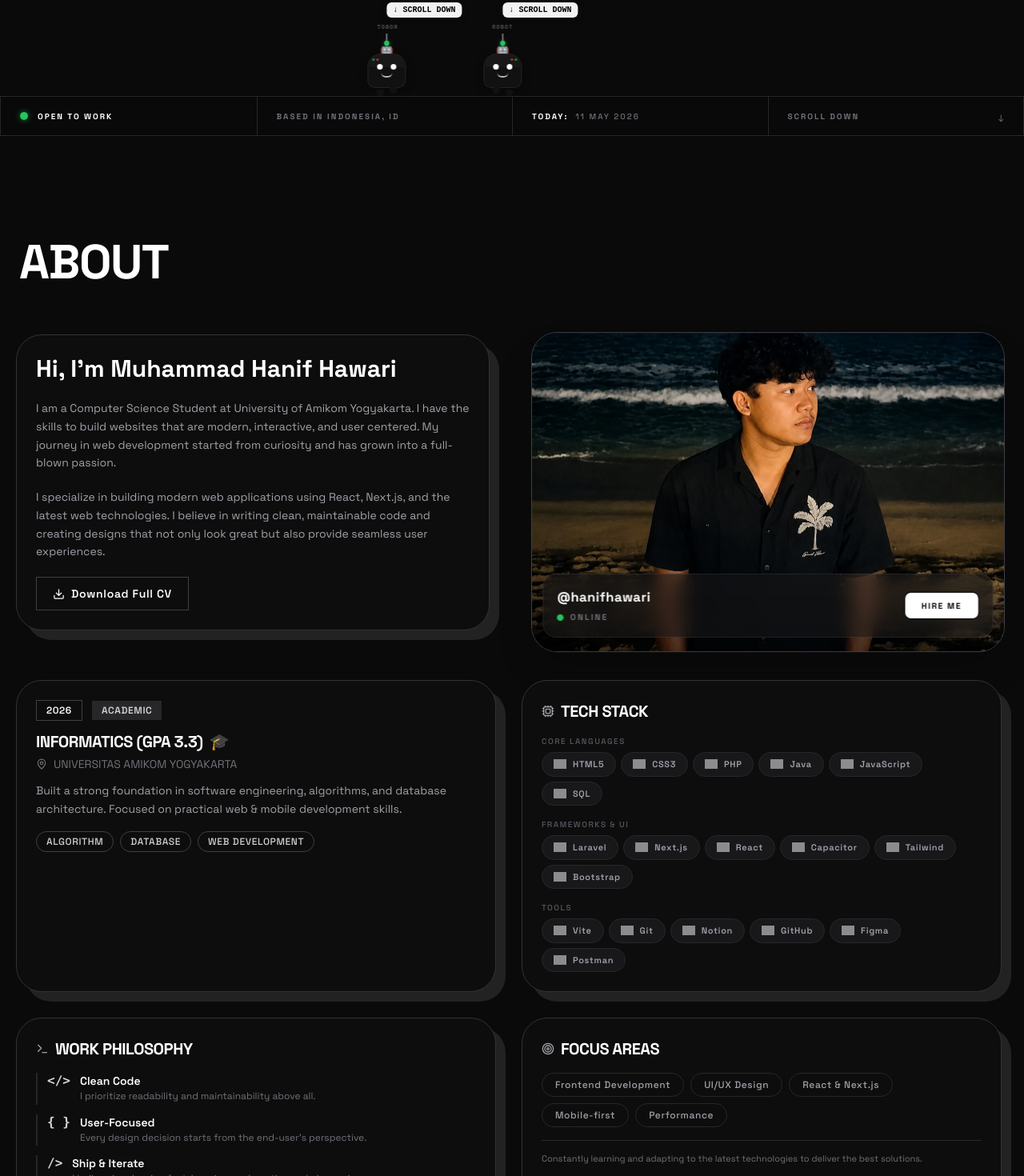
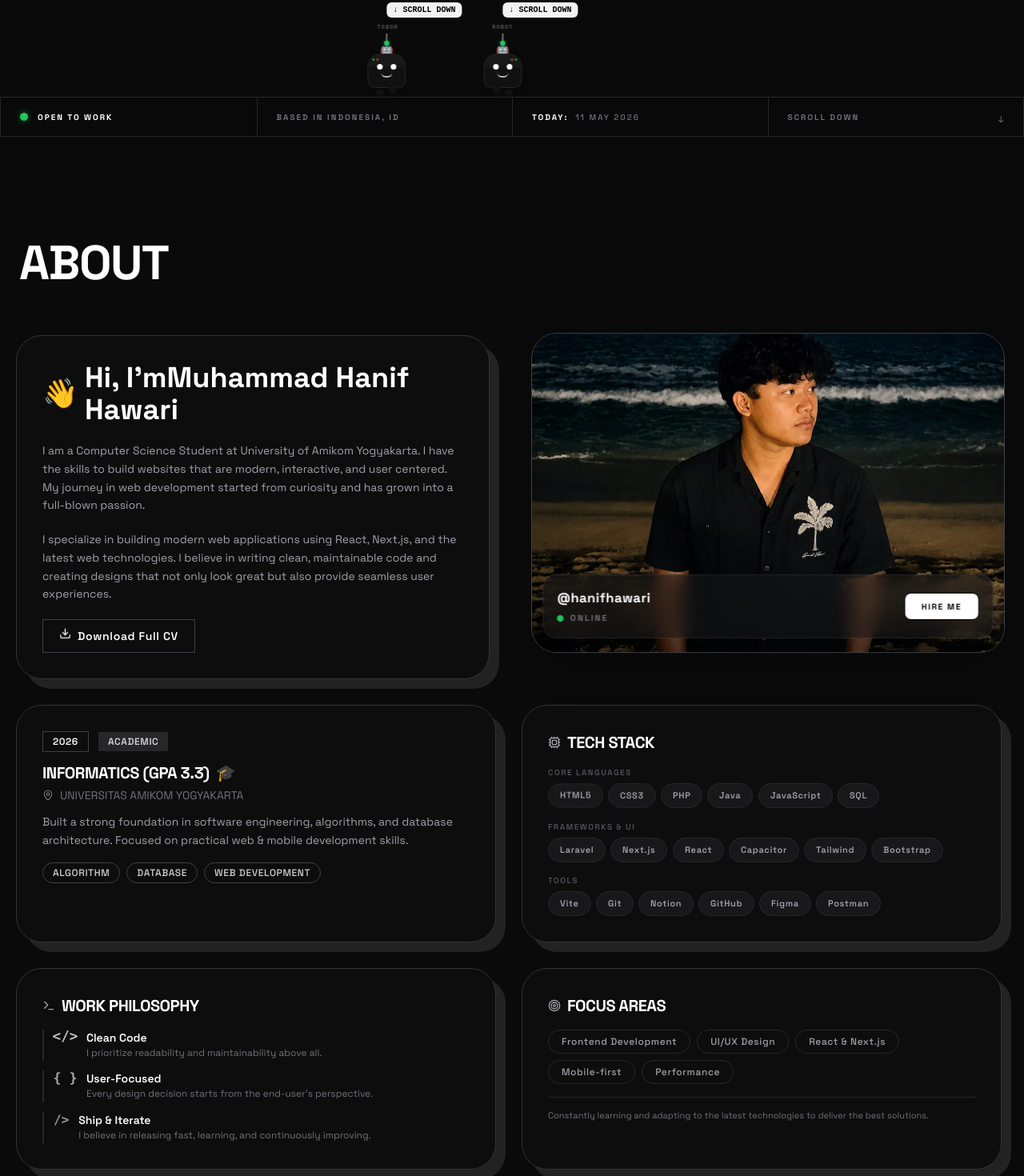
Before and after one commit to HanifHawari/portofolio, a Next.js app: page / in a window 1280 px wide. Shown: the part 680-2150 px from the top of the page at 80% size. Built offline with nearby package versions, Linux system fonts and the light colour scheme; grey boxes are pictures that could not be loaded.

Commit message:
edit elemen

```diff
--- a/package.json
+++ b/package.json
@@ -9,7 +9,6 @@
     "lint": "next lint"
   },
   "dependencies": {
-    "@emailjs/browser": "^4.4.1",
     "framer-motion": "^12.38.0",
     "geist": "^1.7.0",
     "lucide-react": "^1.14.0",
--- a/src/app/globals.css
+++ b/src/app/globals.css
@@ -2,9 +2,6 @@
 @tailwind components;
 @tailwind utilities;
 
-
-
-/* Mode Gelap (Default) */
 :root,
 [data-theme="dark"] {
   --background: #0a0a0a;
@@ -41,7 +38,6 @@
   --tech-icon-filter: brightness(0) invert(1);
 }
 
-/* Mode Terang */
 [data-theme="light"] {
   --background: #f0f0f0;
   --foreground: #0a0a0a;
@@ -63,7 +59,6 @@
   --status-bar-border: rgba(0, 0, 0, 0.08);
   --bubble-bg: rgba(10, 10, 10, 0.9);
   --bubble-color: #fff;
-  /* Inversi skala zinc */
   --zinc-50: #18181b;
   --zinc-100: #27272a;
   --zinc-200: #3f3f46;
@@ -77,7 +72,6 @@
   --zinc-950: #fafafa;
   --tech-icon-filter: brightness(0);
 }
-
 
 * {
   margin: 0;
@@ -100,7 +94,6 @@ body {
   transition: background 0.3s ease, color 0.3s ease;
 }
 
-/* Scrollbar Kustom */
 ::-webkit-scrollbar {
   width: 6px;
 }
@@ -118,15 +111,12 @@ body {
   background: var(--scrollbar-thumb-hover);
 }
 
-/* Animasi denyut Open to Work */
 @keyframes pulse-dot {
-
   0%,
   100% {
     opacity: 1;
     transform: scale(1);
   }
-
   50% {
     opacity: 0.5;
     transform: scale(1.5);
@@ -137,14 +127,11 @@ body {
   animation: pulse-dot 2s ease-in-out infinite;
 }
 
-/* Animasi mengapung */
 @keyframes float {
-
   0%,
   100% {
     transform: translateY(0px);
   }
-
   50% {
     transform: translateY(-10px);
   }
@@ -154,14 +141,11 @@ body {
   animation: float 3s ease-in-out infinite;
 }
 
-/* Panah memantul */
 @keyframes bounce-arrow {
-
   0%,
   100% {
     transform: translateY(0);
   }
-
   50% {
     transform: translateY(6px);
   }
@@ -171,13 +155,80 @@ body {
   animation: bounce-arrow 1.5s ease-in-out infinite;
 }
 
-/* Seleksi */
+@keyframes slide-right-continuous {
+  0%,
+  100% {
+    transform: translateX(0);
+  }
+  50% {
+    transform: translateX(4px);
+  }
+}
+
+.animate-slide-right {
+  animation: slide-right-continuous 1.5s ease-in-out infinite;
+}
+
+@keyframes slide-diagonal-continuous {
+  0%,
+  100% {
+    transform: translate(0, 0);
+  }
+  50% {
+    transform: translate(3px, -3px);
+  }
+}
+
+.animate-slide-diagonal {
+  animation: slide-diagonal-continuous 1.5s ease-in-out infinite;
+}
+
+@keyframes wiggle-continuous {
+  0%,
+  100% {
+    transform: rotate(-3deg);
+  }
+  50% {
+    transform: rotate(3deg) scale(1.1);
+  }
+}
+
+.animate-wiggle {
+  animation: wiggle-continuous 2s ease-in-out infinite;
+}
+
+@keyframes pulse-icon-continuous {
+  0%,
+  100% {
+    transform: scale(1);
+  }
+  50% {
+    transform: scale(1.15);
+  }
+}
+
+.animate-pulse-icon {
+  animation: pulse-icon-continuous 1.5s ease-in-out infinite;
+}
+
+@keyframes tech-wave {
+  0% { transform: translateY(0); }
+  10% { transform: translateY(-6px); }
+  20% { transform: translateY(0); }
+  100% { transform: translateY(0); }
+}
+
+.tech-wave-anim {
+  animation: tech-wave 4s ease-in-out infinite;
+  animation-delay: calc(var(--wave-index) * 0.1s);
+  will-change: transform;
+}
+
 ::selection {
   background: rgba(128, 128, 128, 0.2);
   color: var(--foreground);
 }
 
-/* Garis bawah tautan */
 .nav-link {
   position: relative;
 }
@@ -197,34 +248,25 @@ body {
   width: 100%;
 }
 
-/* Kartu efek kaca */
 .glass {
   background: var(--card-bg);
   border: 1px solid var(--border);
   backdrop-filter: blur(12px);
 }
 
-/* Efek cahaya tombol */
 .btn-glow:hover {
   box-shadow: 0 0 20px rgba(128, 128, 128, 0.15);
 }
 
-/* Sistem Desain Border Terpadu */
-
-/* Stroke Teks Nama Besar */
-/* Mode gelap: stroke putih */
 .giant-name {
   -webkit-text-stroke: 4px white;
 }
 
-/* Mode terang: stroke hitam */
 [data-theme="light"] .giant-name {
   -webkit-text-stroke: 4px #0a0a0a;
   color: #0a0a0a;
 }
 
-/* Sistem Border Bayangan 3D */
-/* Mode gelap: bayangan abu-abu */
 [data-theme="dark"] {
   --border-3d-shadow: 0px 0px 0px rgba(0, 0, 0, 0);
   --border-3d-shadow-hover: 12px 12px 0px rgba(128, 128, 128, 0.2);
@@ -233,7 +275,6 @@ body {
   --card-bg-solid: #0d0d0d;
 }
 
-/* Mode terang: bayangan hitam tebal */
 [data-theme="light"] {
   --border-3d-shadow: 0px 0px 0px #000000;
   --border-3d-shadow-hover: 12px 12px 0px #000000;
@@ -242,46 +283,23 @@ body {
   --card-bg-solid: #ffffff;
 }
 
-/* Animasi bayangan 3D kartu bagian */
 .section-card {
   position: relative;
   overflow: hidden;
   border-radius: 32px;
   background: var(--card-bg-solid);
-  border: var(--card-border, 1px solid var(--border-strong));
-  box-shadow: var(--border-3d-shadow) !important;
-  transition: all 0.3s cubic-bezier(0.34, 1.56, 0.64, 1);
+  transform: translate(-4px, -4px);
+  border: var(--card-border-hover, 2px solid var(--foreground)) !important;
+  box-shadow: var(--border-3d-shadow-hover) !important;
+  transition: none;
 }
 
-.section-card:hover {
-  transform: translate(-6px, -6px);
-  border: var(--card-border-hover, 2px solid var(--foreground));
-  box-shadow: var(--border-3d-shadow-hover) !important;
-}
-
-/* Mobile: bayangan 3D diterapkan permanen, animasi hover dinonaktifkan */
 @media (max-width: 767px) {
-  .section-card {
-    transform: translate(-4px, -4px);
-    border: var(--card-border-hover, 2px solid var(--foreground)) !important;
-    box-shadow: var(--border-3d-shadow-hover) !important;
-    transition: none;
-  }
-
-  .section-card:hover {
-    transform: translate(-4px, -4px);
-    border: var(--card-border-hover, 2px solid var(--foreground)) !important;
-    box-shadow: var(--border-3d-shadow-hover) !important;
-  }
-
-  /* Sembunyikan robot berjalan di mobile */
   .desktop-only-robot {
     display: none !important;
   }
 }
 
-
-/* Lencana gaya terminal */
 .badge-sharp {
   display: inline-flex;
   align-items: center;
@@ -302,7 +320,6 @@ body {
   color: var(--foreground);
 }
 
-/* Lencana kapsul */
 .badge-pill {
   display: inline-flex;
   align-items: center;
@@ -318,7 +335,6 @@ body {
   transition: border-color 0.2s ease, color 0.2s ease;
 }
 
-/* Input gaya terminal */
 .input-terminal {
   width: 100%;
   padding: 12px 4px;
@@ -336,7 +352,6 @@ body {
   border-bottom-color: var(--foreground);
 }
 
-/* Gaya fokus input */
 input:focus,
 textarea:focus,
 select:focus {
@@ -344,19 +359,16 @@ select:focus {
   border-color: var(--foreground) !important;
 }
 
-/* Kontainer canvas Matter.js */
 .matter-canvas canvas {
   display: block;
 }
 
-/* Transisi tema elemen */
 *,
 *::before,
 *::after {
   transition: background-color 0.3s ease, border-color 0.3s ease, color 0.3s ease;
 }
 
-/* Kecuali untuk animasi */
 .no-theme-transition,
 .no-theme-transition *,
 motion,
@@ -364,7 +376,6 @@ motion,
   transition: none !important;
 }
 
-/* Pola grid latar belakang */
 [data-theme="light"] body {
   background-image:
     linear-gradient(var(--grid-color) 1px, transparent 1px),
@@ -376,26 +387,20 @@ motion,
   background-image: none;
 }
 
-/* Animasi getar robot */
 @keyframes robot-shake {
-
   0%,
   100% {
     transform: translateX(0);
   }
-
   20% {
     transform: translateX(-3px) rotate(-3deg);
   }
-
   40% {
     transform: translateX(3px) rotate(3deg);
   }
-
   60% {
     transform: translateX(-2px) rotate(-2deg);
   }
-
   80% {
     transform: translateX(2px) rotate(2deg);
   }
@@ -405,7 +410,6 @@ motion,
   animation: robot-shake 0.4s ease-in-out;
 }
 
-/* Tombol ganti tema */
 .theme-toggle-btn {
   display: flex;
   align-items: center;
@@ -425,7 +429,6 @@ motion,
   border-color: var(--text-subtle);
 }
 
-/* Pilihan bahasa kapsul */
 .lang-pill {
   display: flex;
   align-items: center;
@@ -461,8 +464,6 @@ motion,
 .lang-pill-btn.inactive:hover {
   color: var(--foreground);
 }
-
-/* Override bagian mode terang */
 
 [data-theme="light"] .bg-\[\#0a0a0a\],
 [data-theme="light"] section.bg-\[\#0a0a0a\],
@@ -530,12 +531,10 @@ motion,
   --tw-gradient-from: #e4e4e7 !important;
 }
 
-/* Overlay gradasi hero mode terang */
 [data-theme="light"] .from-blue-950\/10 {
   --tw-gradient-from: rgba(23, 37, 84, 0.05) !important;
 }
 
-/* State hover mode terang */
 [data-theme="light"] .hover\:bg-white\/5:hover {
   background-color: rgba(0, 0, 0, 0.05) !important;
 }
@@ -552,7 +551,6 @@ motion,
   color: #0a0a0a !important;
 }
 
-/* Kartu bagian About */
 [data-theme="light"] .border-zinc-800.bg-zinc-950 {
   background-color: #ffffff !important;
   border-color: #d4d4d8 !important;
@@ -562,7 +560,6 @@ motion,
   border-color: #ffffff !important;
 }
 
-/* Tombol unduh */
 [data-theme="light"] .hover\:bg-white:hover {
   background-color: #0a0a0a !important;
 }
@@ -571,7 +568,6 @@ motion,
   color: #ffffff !important;
 }
 
-/* Tombol rekrut kartu */
 [data-theme="light"] .bg-white.text-black {
   background-color: #0a0a0a !important;
   color: #ffffff !important;
@@ -581,7 +577,6 @@ motion,
   background-color: #27272a !important;
 }
 
-/* Scrollbar mode terang */
 [data-theme="light"] ::-webkit-scrollbar-track {
   background: #f0f0f0;
 }
@@ -594,14 +589,11 @@ motion,
   background: #71717a;
 }
 
-
-/* Footer mode terang */
 [data-theme="light"] .border-zinc-800.bg-\[\#0a0a0a\] {
   background-color: var(--background) !important;
   border-color: #d4d4d8 !important;
 }
 
-/* Kartu bagian mode terang */
 [data-theme="light"] .section-card {
   background: rgba(255, 255, 255, 0.7) !important;
   border-color: #d4d4d8 !important;
@@ -619,13 +611,11 @@ motion,
   background: linear-gradient(to right, transparent, rgba(0, 0, 0, 0.15), transparent) !important;
 }
 
-/* Backdrop mode terang */
 [data-theme="light"] .backdrop-blur-xl,
 [data-theme="light"] .backdrop-blur-sm {
   backdrop-filter: blur(20px);
 }
 
-/* Override tanpa cahaya */
 .no-glow,
 .no-glow * {
   border: none !important;
@@ -633,20 +623,22 @@ motion,
   -webkit-text-stroke: unset !important;
 }
 
-/* Proteksi warna stroke nama besar */
 [data-theme="light"] .giant-name,
 [data-theme="light"] h1.giant-name {
   color: #0a0a0a !important;
   -webkit-text-stroke: 4px #0a0a0a !important;
 }
 
-/* Border bagian mode terang */
 [data-theme="light"] section {
   border-top: 1px solid rgba(0, 0, 0, 0.12) !important;
   border-bottom: 1px solid rgba(0, 0, 0, 0.12) !important;
 }
 
-/* StatusBar Hover Inversion in Light Mode */
+[data-theme="dark"] section {
+  border-top: 1px solid transparent !important;
+  border-bottom: 1px solid transparent !important;
+}
+
 [data-theme="light"] .status-bar-item:hover {
   background-color: #0a0a0a !important;
 }
--- a/src/components/AboutSection.tsx
+++ b/src/components/AboutSection.tsx
@@ -23,7 +23,6 @@ const itemVariants = {
   },
 };
 
-// Kartu ID dengan efek miring 3D
 function IDCard({ t }: { t: { about: { name: string; discordUser: string; online: string; hireMe: string } } }) {
   const cardRef = useRef<HTMLDivElement>(null);
   const [tilt, setTilt] = useState({ x: 0, y: 0 });
@@ -52,7 +51,6 @@ function IDCard({ t }: { t: { about: { name: string; discordUser: string; online
       style={{ transformStyle: "preserve-3d", perspective: 800 }}
       className="animate-float w-full h-[320px] sm:h-[400px] rounded-[32px] overflow-hidden relative shadow-2xl border border-zinc-700 bg-zinc-900"
     >
-      {/* Gambar latar profil */}
       <Image
         src="/profile.jpg"
         alt="Profile"
@@ -63,10 +61,8 @@ function IDCard({ t }: { t: { about: { name: string; discordUser: string; online
         }}
       />
 
-      {/* Gradasi bawah agar teks terbaca */}
       <div className="absolute inset-x-0 bottom-0 h-1/2 bg-gradient-to-t from-black/60 to-transparent pointer-events-none" />
 
-      {/* Efek kilau saat hover */}
       {hovering && (
         <div style={{
           position: "absolute", inset: 0,
@@ -75,7 +71,6 @@ function IDCard({ t }: { t: { about: { name: string; discordUser: string; online
         }} />
       )}
 
-      {/* Overlay status di bagian bawah */}
       <div
         className="absolute bottom-4 left-4 right-4 sm:bottom-6 sm:left-6 sm:right-6 backdrop-blur-md rounded-2xl p-4 flex items-center justify-between z-20 transition-colors"
         style={{
@@ -105,7 +100,7 @@ function IDCard({ t }: { t: { about: { name: string; discordUser: string; online
           style={{
             backgroundColor: "var(--foreground)",
             color: "var(--background)",
-            border: "1px solid var(--background)" // White border in light mode (since background is white)
+            border: "1px solid var(--background)"
           }}
           onMouseEnter={(e) => {
             e.currentTarget.style.backgroundColor = "var(--text-muted)";
@@ -123,50 +118,10 @@ function IDCard({ t }: { t: { about: { name: string; discordUser: string; online
   );
 }
 
-// Komponen teknologi ringkas
-const techIconMap: Record<string, { slug: string; colored?: boolean; simpleSlug?: string; color?: string }> = {
-  "HTML5": { slug: "html5" },
-  "CSS3": { slug: "css3" },
-  "PHP": { slug: "php" },
-  "Java": { slug: "java" },
-  "JavaScript": { slug: "javascript" },
-  "TypeScript": { slug: "typescript" },
-  "Python": { slug: "python" },
-  "SQL": { slug: "postgresql" },
-  "Laravel": { slug: "laravel", simpleSlug: "laravel", color: "FF2D20" },
-  "Next.js": { slug: "nextjs", simpleSlug: "nextdotjs", color: "000000" },
-  "React": { slug: "react" },
-  "Capacitor": { simpleSlug: "capacitor", color: "119EFF", slug: "" },
-  "Tailwind": { slug: "tailwindcss" },
-  "Bootstrap": { slug: "bootstrap" },
-  "Vite": { slug: "vite" },
-  "Git": { slug: "git" },
-  "Notion": { simpleSlug: "notion", color: "000000", slug: "" },
-  "GitHub": { simpleSlug: "github", color: "181717", slug: "" },
-  "Figma": { simpleSlug: "figma", color: "F24E1E", slug: "" },
-  "Postman": { simpleSlug: "postman", color: "FF6C37", slug: "" },
-};
-
-function TechPill({ label }: { label: string }) {
-  const iconData = techIconMap[label];
-
-  const getIconUrl = (): string => {
-    if (!iconData) return "";
-    // Prioritaskan Simple Icons untuk ikon yang lebih konsisten
-    if (iconData.simpleSlug) {
-      return `https://cdn.simpleicons.org/${iconData.simpleSlug}/${iconData.color ?? "white"}`;
-    }
-    // Gunakan Devicon sebagai fallback
-    if (iconData.slug) {
-      return `https://cdn.jsdelivr.net/gh/devicons/devicon@latest/icons/${iconData.slug}/${iconData.slug}-original.svg`;
-    }
-    return "";
-  };
-
-  const iconUrl = getIconUrl();
-
+function TechPill({ label, index = 0 }: { label: string; index?: number }) {
   return (
     <span
+      className="group hover:border-zinc-600 hover:text-white tech-wave-anim"
       style={{
         display: "inline-flex", alignItems: "center", gap: 8,
         padding: "6px 14px",
@@ -174,27 +129,15 @@ function TechPill({ label }: { label: string }) {
         background: "var(--surface-2)",
         fontSize: 11, fontWeight: 600, letterSpacing: "0.06em",
         color: "var(--text-secondary)", borderRadius: 9999, whiteSpace: "nowrap",
-        transition: "all 0.2s ease", cursor: "default",
-      }}
-      className="group hover:border-zinc-600 hover:text-white"
+        transition: "border-color 0.2s ease, color 0.2s ease", cursor: "default",
+        "--wave-index": index,
+      } as React.CSSProperties}
     >
-      {iconUrl && (
-        <Image
-          src={iconUrl}
-          alt={label}
-          width={16}
-          height={16}
-          style={{ objectFit: "contain", flexShrink: 0, filter: "grayscale(100%) contrast(200%)" }}
-          className="opacity-70 group-hover:opacity-100 transition-opacity"
-          unoptimized={true}
-        />
-      )}
       {label}
     </span>
   );
 }
 
-// Kartu bagian dengan border
 function SectionCard({ children, className = "" }: { children: React.ReactNode; className?: string }) {
   return (
     <div
@@ -206,7 +149,6 @@ function SectionCard({ children, className = "" }: { children: React.ReactNode;
     </div>
   );
 }
-
 
 function StatusBar() {
   const { t, language } = useLanguage();
@@ -226,7 +168,6 @@ function StatusBar() {
   return (
     <div className="w-full border-t border-b border-zinc-800 bg-zinc-950/20 backdrop-blur-sm overflow-hidden">
       <div className="max-w-7xl mx-auto grid grid-cols-2 lg:grid-cols-4 divide-x divide-zinc-800 border-x border-zinc-800">
-        {/* Open to Work */}
         <div className="group/item status-bar-item py-4 px-4 sm:px-6 flex items-center gap-2 sm:gap-3 transition-all duration-300 hover:bg-white/5 cursor-default hover:scale-[1.02]">
           <span className="relative flex h-2 w-2 sm:h-2.5 sm:w-2.5">
             <span className="animate-ping absolute inline-flex h-full w-full rounded-full bg-green-400 opacity-75"></span>
@@ -237,21 +178,18 @@ function StatusBar() {
           </span>
         </div>
 
-        {/* Location */}
         <div className="group/item status-bar-item py-4 px-4 sm:px-6 flex items-center transition-all duration-300 hover:bg-white/5 cursor-default hover:scale-[1.02]">
           <span className="text-[9px] sm:text-[10px] font-black tracking-[0.2em] text-zinc-500 uppercase whitespace-nowrap overflow-hidden text-ellipsis transition-colors group-hover/item:text-white">
             {t.hero.basedIn}
           </span>
         </div>
 
-        {/* Today's Date */}
         <div className="group/item status-bar-item py-4 px-4 sm:px-6 flex items-center gap-2 border-t border-zinc-800 lg:border-t-0 transition-all duration-300 hover:bg-white/5 cursor-default hover:scale-[1.02]">
           <span className="text-[9px] sm:text-[10px] font-black tracking-[0.2em] text-white uppercase whitespace-nowrap transition-colors">
             {t.hero.today} <span className="text-zinc-500 font-medium ml-1 transition-colors group-hover/item:text-white">{dateStr}</span>
           </span>
         </div>
 
-        {/* Scroll Down */}
         <div className="group/item status-bar-item py-4 px-4 sm:px-6 flex items-center justify-between gap-3 border-t border-zinc-800 lg:border-t-0 transition-all duration-300 hover:bg-white/5 cursor-default hover:scale-[1.02]">
           <span className="text-[9px] sm:text-[10px] font-black tracking-[0.2em] text-zinc-500 uppercase whitespace-nowrap transition-colors group-hover/item:text-white">
             {t.hero.scrollDown}
@@ -303,7 +241,6 @@ export default function AboutSection() {
           </h2>
         </motion.div>
 
-        {/* Bio dan Kartu ID */}
         <motion.div
           variants={containerVariants}
           initial="hidden"
@@ -314,16 +251,24 @@ export default function AboutSection() {
           <motion.div variants={itemVariants}>
             <SectionCard>
               <div className="space-y-5">
-                <h2 className="text-2xl sm:text-3xl font-bold text-white">
-                  {t.about.hi}{" "}<span className="text-white">{t.about.name}</span>
+                <h2 className="text-2xl sm:text-4xl font-bold text-white flex items-center gap-2">
+                  <motion.span
+                    animate={{ opacity: [0.3, 1, 0.3] }}
+                    transition={{ duration: 2, repeat: Infinity, ease: "easeInOut" }}
+                  >
+                    👋
+                  </motion.span>
+                  <span>
+                    {t.about.hi}{""}<span className="text-white">{t.about.name}</span>
+                  </span>
                 </h2>
                 <p className="text-zinc-400 leading-relaxed text-sm">{t.about.bio1}</p>
                 <p className="text-zinc-400 leading-relaxed text-sm">{t.about.bio2}</p>
                 <a
                   href="/cv.pdf" download
-                  className="inline-flex items-center gap-2 px-5 py-2.5 border border-zinc-700 text-white text-sm font-semibold tracking-wider hover:bg-white hover:text-black transition-all duration-300 btn-glow"
+                  className="group inline-flex items-center gap-2 px-5 py-2.5 border border-zinc-700 text-white text-sm font-semibold tracking-wider hover:bg-white hover:text-black transition-all duration-300 btn-glow"
                 >
-                  <Download size={15} />
+                  <Download size={15} className="animate-bounce" />
                   {t.about.downloadResume}
                 </a>
               </div>
@@ -335,7 +280,6 @@ export default function AboutSection() {
           </motion.div>
         </motion.div>
 
-        {/* Pendidikan dan Teknologi */}
         <motion.div
           variants={containerVariants}
           initial="hidden"
@@ -343,7 +287,6 @@ export default function AboutSection() {
           viewport={{ once: true, amount: 0.1 }}
           className="grid grid-cols-1 md:grid-cols-2 gap-8 mb-8"
         >
-          {/* Pendidikan */}
           <motion.div variants={itemVariants}>
             <SectionCard className="h-full">
               <div className="flex flex-wrap items-center gap-3 mb-3">
@@ -381,7 +324,6 @@ export default function AboutSection() {
             </SectionCard>
           </motion.div>
 
-          {/* Daftar Teknologi */}
           <motion.div variants={itemVariants}>
             <SectionCard className="h-full">
               <div className="flex items-center gap-2 mb-4">
@@ -391,22 +333,27 @@ export default function AboutSection() {
                 </h3>
               </div>
               <div className="space-y-4">
-                {[t.about.techStack.core, t.about.techStack.frameworks, t.about.techStack.tools].map((cat, ci) => (
+                {(() => {
+                  let globalIndex = 0;
+                  return [t.about.techStack.core, t.about.techStack.frameworks, t.about.techStack.tools].map((cat, ci) => (
                     <div key={ci}>
                       <p style={{ fontSize: 10, fontWeight: 600, letterSpacing: "0.15em", textTransform: "uppercase", color: "var(--text-subtle)", marginBottom: 6 }}>
                         {cat.title}
                       </p>
                       <div style={{ display: "flex", flexWrap: "wrap", gap: 6 }}>
-                      {cat.items.map((item, i) => <TechPill key={i} label={item} />)}
+                        {cat.items.map((item, i) => {
+                          const currentIndex = globalIndex++;
+                          return <TechPill key={i} label={item} index={currentIndex} />;
+                        })}
                       </div>
                     </div>
-                ))}
+                  ));
+                })()}
               </div>
             </SectionCard>
           </motion.div>
         </motion.div>
 
-        {/* Filosofi Kerja dan Fokus Utama */}
         <motion.div
           variants={containerVariants}
           initial="hidden"
@@ -425,7 +372,13 @@ export default function AboutSection() {
               <div className="space-y-3">
                 {philosophyItems.map((item, i) => (
                   <div key={i} className="flex gap-3 pl-3 border-l-2 border-zinc-800 hover:border-zinc-600 transition-colors">
-                    <span className="font-mono text-zinc-300" style={{ fontSize: 16, fontWeight: 700, lineHeight: 1, flexShrink: 0, marginTop: 2 }}>{item.icon}</span>
+                    <motion.span
+                      animate={{ scale: [1, 1.15, 1], opacity: [0.7, 1, 0.7] }}
+                      transition={{ duration: 3, repeat: Infinity, ease: "easeInOut", delay: i * 0.4 }}
+                      className="font-mono text-zinc-300" style={{ fontSize: 16, fontWeight: 700, lineHeight: 1, flexShrink: 0, marginTop: 2 }}
+                    >
+                      {item.icon}
+                    </motion.span>
                     <div>
                       <p className="text-white font-semibold text-sm">{item.title}</p>
                       <p className="text-zinc-500 text-xs leading-relaxed">{item.desc}</p>
--- a/src/lib/i18n.ts
+++ b/src/lib/i18n.ts
@@ -239,7 +239,7 @@ export const translations = {
     about: {
       title: "TENTANG SAYA",
       greeting: "",
-      hi: "Hai, Saya",
+      hi: "Hai, Saya ",
       name: "Muhammad Hanif Hawari",
       bio1: "Saya adalah Mahasiswa Informatika yang sedang berkuliah di Universitas Amikom Yogyakarta. Saya memiliki skill dalam membuat website yang modern, interaktif, dan berpusat pada pengguna. Perjalanan saya dalam pengembangan web dimulai dari rasa ingin tahu dan telah berkembang menjadi sebuah passion.",
       bio2: "Saya mengkhususkan diri dalam membangun aplikasi web modern menggunakan React, Next.js, dan teknologi web terbaru. Saya percaya pada penulisan kode yang bersih dan mudah dipelihara serta membuat desain yang tidak hanya terlihat bagus tetapi juga memberikan pengalaman pengguna yang mulus.",
```
Also changed, not shown: src/components/ContactSection.tsx (+5 -17 lines), src/components/GeistVillage.tsx (+0 -31 lines), src/components/HeroSection.tsx (+5 -32 lines), src/components/JourneySection.tsx (+2 -30 lines), src/components/Navbar.tsx (+11 -18 lines), src/components/ProjectsSection.tsx (+18 -39 lines), src/components/WalkingRobotBar.tsx (+0 -14 lines), src/lib/audioStore.ts (+18 -17 lines), 1 other file (tests, documents, lock files or other folders). Lines whose indentation alone changed are shown as unchanged.
